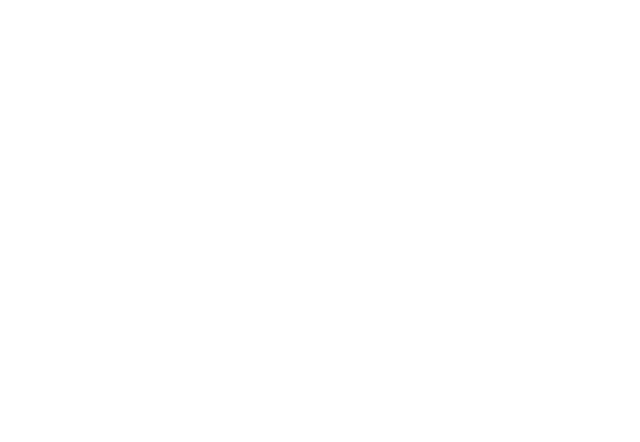
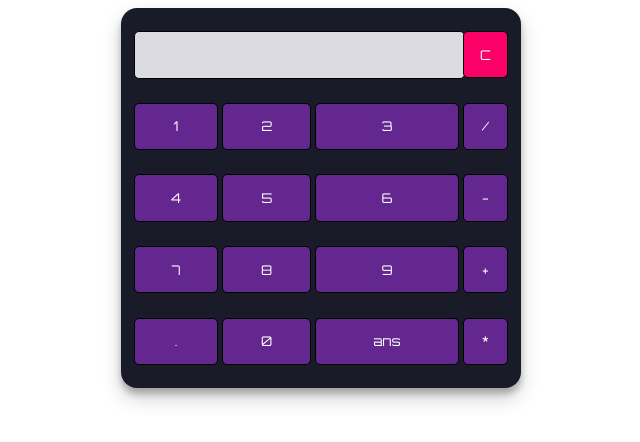
Before and after one commit to acciojob/calculator-abhishekzrx, a website: page main.html in a window 1280 px wide. Shown: the whole page, without its empty margins (319-959 px from the left). Drawn offline with Linux system fonts and the light colour scheme.

Commit message:
calculator is working

```diff
--- a/main.html
+++ b/main.html
@@ -7,6 +7,43 @@
 </head>
 
 <body>
+	<table class="calculator" >
+		<tr>
+			<td colspan="3"> <input class="display-box" type="text" id="result" disabled /> </td>
+
+			<!-- clearScreen() function clears all the values -->
+			<td> <input type="button" value="C" onclick="clearScreen()" id="clr" /> </td>
+		  </tr>
+
+
+	  <!-- display() function displays the value of clicked button -->
+
+		  <td> <input type="button" id ="block1" value="1" onclick="display('1')"/> </td>
+		  <td> <input type="button" id ="block2" value="2" onclick="display('2')" /> </td>
+		  <td> <input type="button" id ="block3" value="3" onclick="display('3')" /> </td>
+		  <td> <input type="button" id ="divide" value="/" onclick="display('/')" /> </td>
+		</tr>
+		<tr>
+		  <td> <input type="button" id ="block4" value="4" onclick="display('4')" /> </td>
+		  <td> <input type="button" id ="block5" value="5" onclick="display('5')" /> </td>
+		  <td> <input type="button" id ="block6" value="6" onclick="display('6')" /> </td>
+		  <td> <input type="button" id ="minus" value="-" onclick="display('-')" /> </td>
+		</tr>
+		<tr>
+		  <td> <input type="button" id ="block7" value="7" onclick="display('7')" /> </td>
+		  <td> <input type="button" id ="block8" value="8" onclick="display('8')" /> </td>
+		  <td> <input type="button" id ="block9" value="9" onclick="display('9')" /> </td>
+		  <td> <input type="button" id ="plus" value="+" onclick="display('+')" /> </td>
+		</tr>
+		<tr>
+		  <td> <input type="button" id ="**dot**" value="." onclick="display('.')" /> </td>
+		  <td> <input type="button" id ="block0" value="0" onclick="display('0')" /> </td>
+
+		  <!-- calculate() function evaluates the mathematical expression -->
+		  <td> <input type="button" value="ans" onclick="calculate()" id="btn" /> </td>
+		  <td> <input type="button" id ="multiply" value="*" onclick="display('*')" /> </td>
+		</tr>
+	  </table>
 	<!-- the entire body must be written by student -->
     <script type="text/javascript" src="./script.js">
 </script>
--- a/script.js
+++ b/script.js
@@ -1 +1,16 @@
-//your code here
+// This function clear all the values
+function clearScreen() {
+    document.getElementById("result").value = "";
+}
+
+// This function display values
+function display(value) {
+    document.getElementById("result").value += value;
+}
+
+// This function evaluates the expression and returns result
+function calculate() {
+    var p = document.getElementById("result").value;
+    var q = eval(p);
+    document.getElementById("result").value = q;
+}
--- a/styles.css
+++ b/styles.css
@@ -1,2 +1,41 @@
+
+@import url('https://fonts.googleapis.com/css2?family=Orbitron&display=swap');
+.calculator {
+    padding: 10px;
+    border-radius: 1em;
+    height: 380px;
+    width: 400px;
+    margin: auto;
+    background-color: #191b28;
+    box-shadow: rgba(0, 0, 0, 0.19) 0px 10px 20px, rgba(0, 0, 0, 0.23) 0px 6px 6px;
+}
+.display-box {
+    font-family: 'Orbitron', sans-serif;
+    background-color: #dcdbe1;
+    border: solid black 0.5px;
+    color: black;
+    border-radius: 5px;
+    width: 100%;
+    height: 65%;
+}
+#clr {
+    background-color: #fb0066;
+}
+input[type=button] {
+    font-family: 'Orbitron', sans-serif;
+    background-color: #64278f;
+    color: white;
+    border: solid black 0.5px;
+    width: 100%;
+    border-radius: 5px;
+    height: 70%;
+    outline: none;
+}
+input:active[type=button] {
+    background: #e5e5e5;
+    -webkit-box-shadow: inset 0px 0px 5px #c1c1c1;
+    -moz-box-shadow: inset 0px 0px 5px #c1c1c1;
+    box-shadow: inset 0px 0px 5px #c1c1c1;
+}
 
 /* Your CSS Code here. */
```
